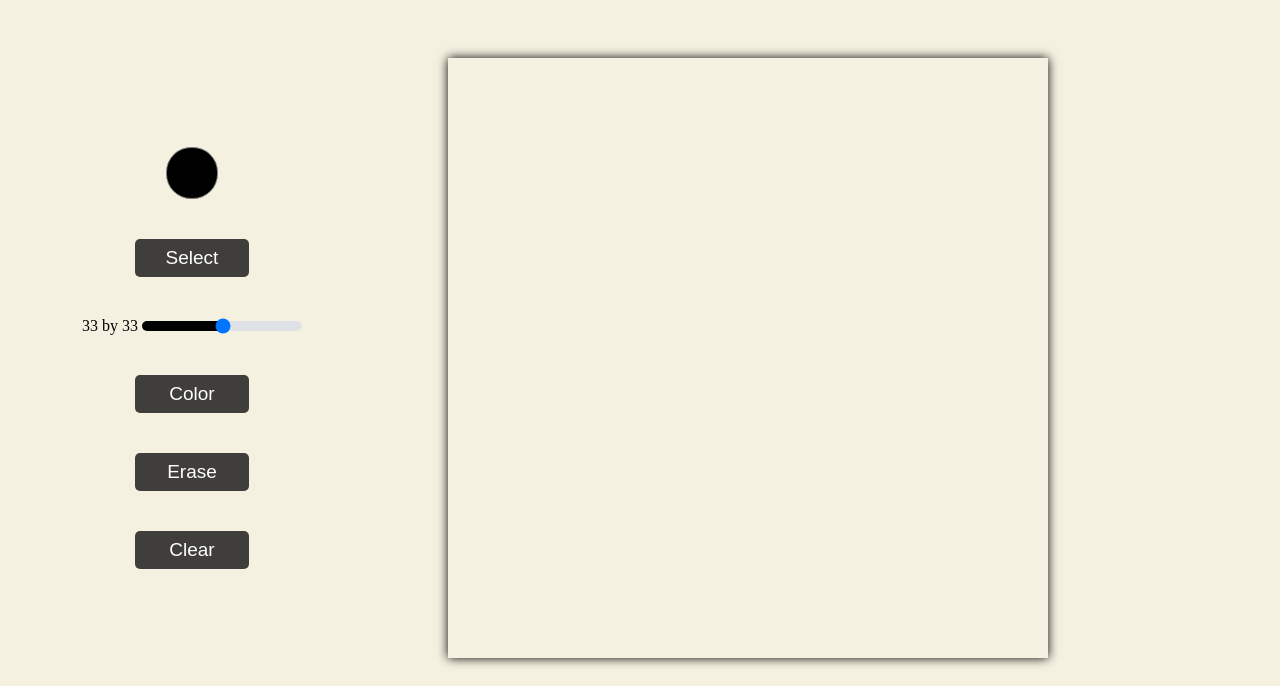
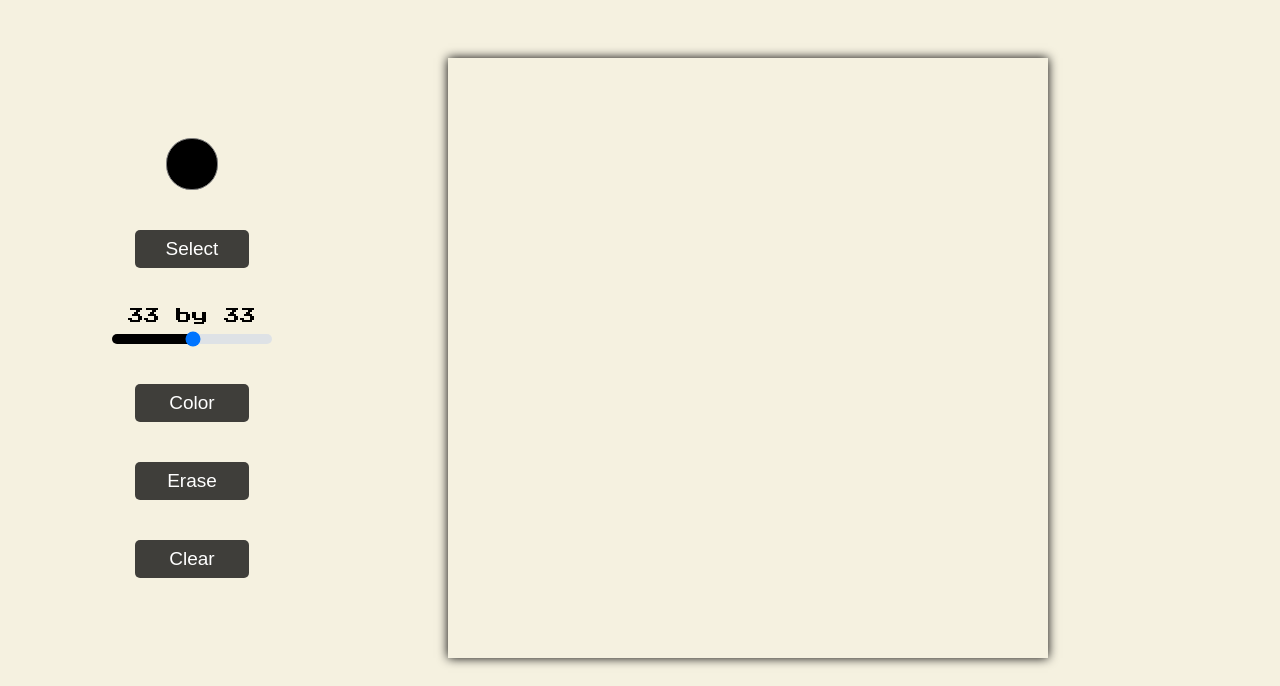
Before and after one commit to alimustafa-poder/etch-a-sketch, a plain HTML site: page index.html in a window 1280 px wide. Shown: the part 94-780 px from the top of the page. Drawn offline with Linux system fonts and the light colour scheme.

Commit message:
added font family to slider value

```diff
--- a/style.css
+++ b/style.css
@@ -49,6 +49,17 @@
   appearance: none;
   border-radius: 5px;
   cursor: pointer;
+}
+
+#slider{
+  display: flex;
+  flex-direction: column;
+  text-align: center;
+  gap: 10px;
+}
+
+.sliderValue{
+  font-family: "Press Start 2P";
 }
 
 .coloringBtn,
```
